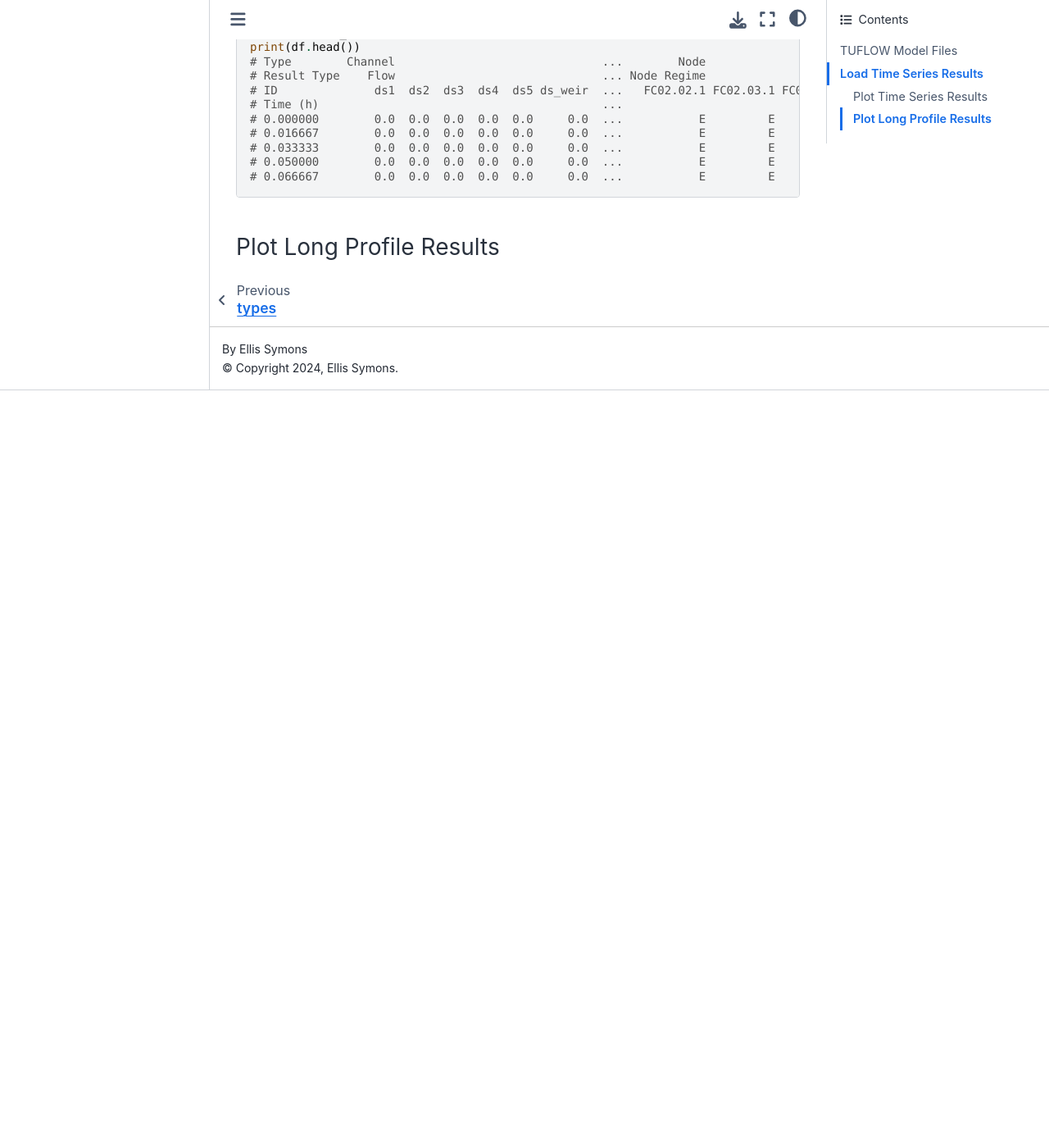
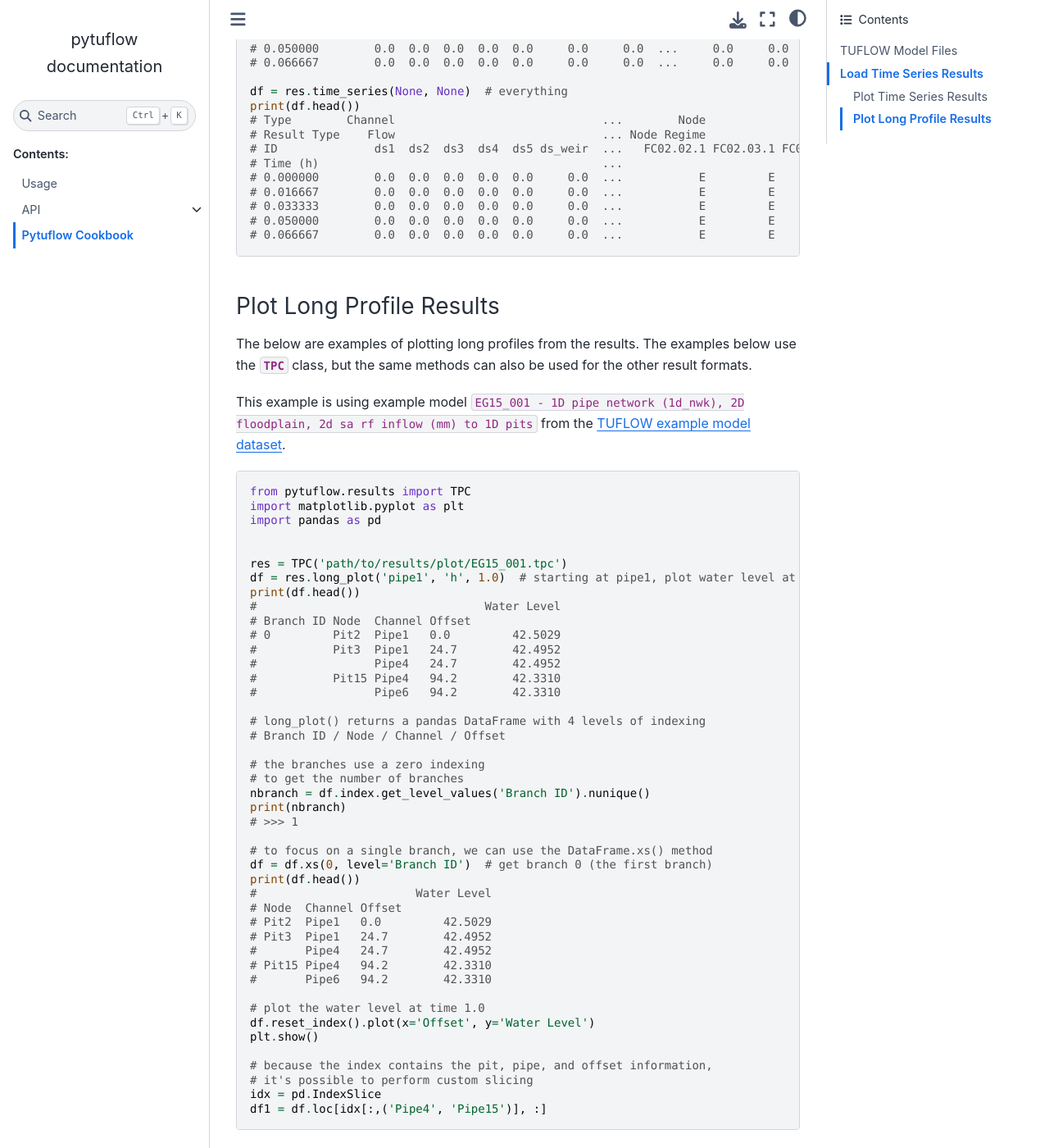
Before and after one commit to TUFLOW-Support/PyTuflow, a Sphinx documentation site: the page built from docs/cookbook.rst, in a window 1280 px wide and 1400 px high, scrolled down 12451 px. Shown: the whole window at 82% size. Built offline with Sphinx 7.4.7 and the Sphinx Book theme 1.1.4, drawn with Linux system fonts in a browser that asks for light colours; before the commit the page ends 12927 px from its top, so only the background shows below that; some of the changed text lies outside the part shown.

```diff
--- a/docs/cookbook.rst
+++ b/docs/cookbook.rst
@@ -550,13 +550,16 @@
 The examples below use the :class:`TPC <pytuflow.results.TPC>` class, but the same methods can also be used
 for the other result formats.
 
+This example is using example model :code:`EG14_001 - 1D river (1d_nwk), 2D floodplain` from the
+`TUFLOW example model dataset <https://wiki.tuflow.com/TUFLOW_Example_Models#Multiple_Domain_Model_Design>`_.
+
 .. code-block:: python
 
    from pytuflow.results import TPC
    import matplotlib.pyplot as plt
 
 
-   res = TPC('path/to/results.tpc')
+   res = TPC('path/to/results/plot/EG14_001.tpc')
    df = res.time_series('FC01.34', 'Flow')
    print(df.head())
    # Type        Channel
@@ -701,3 +704,57 @@
 
 Plot Long Profile Results
 ~~~~~~~~~~~~~~~~~~~~~~~~~
+
+The below are examples of plotting long profiles from the results.
+The examples below use the :class:`TPC <pytuflow.results.TPC>` class, but the same methods can also be used
+for the other result formats.
+
+This example is using example model :code:`EG15_001 - 1D pipe network (1d_nwk), 2D floodplain, 2d sa rf inflow (mm) to 1D pits`
+from the `TUFLOW example model dataset <https://wiki.tuflow.com/TUFLOW_Example_Models#Multiple_Domain_Model_Design>`_.
+
+.. code-block:: python
+
+   from pytuflow.results import TPC
+   import matplotlib.pyplot as plt
+   import pandas as pd
+
+
+   res = TPC('path/to/results/plot/EG15_001.tpc')
+   df = res.long_plot('pipe1', 'h', 1.0)  # starting at pipe1, plot water level at timestep 1.0 hrs
+   print(df.head())
+   #                                 Water Level
+   # Branch ID Node  Channel Offset
+   # 0         Pit2  Pipe1   0.0         42.5029
+   #           Pit3  Pipe1   24.7        42.4952
+   #                 Pipe4   24.7        42.4952
+   #           Pit15 Pipe4   94.2        42.3310
+   #                 Pipe6   94.2        42.3310
+
+   # long_plot() returns a pandas DataFrame with 4 levels of indexing
+   # Branch ID / Node / Channel / Offset
+
+   # the branches use a zero indexing
+   # to get the number of branches
+   nbranch = df.index.get_level_values('Branch ID').nunique()
+   print(nbranch)
+   # >>> 1
+
+   # to focus on a single branch, we can use the DataFrame.xs() method
+   df = df.xs(0, level='Branch ID')  # get branch 0 (the first branch)
+   print(df.head())
+   #                       Water Level
+   # Node  Channel Offset
+   # Pit2  Pipe1   0.0         42.5029
+   # Pit3  Pipe1   24.7        42.4952
+   #       Pipe4   24.7        42.4952
+   # Pit15 Pipe4   94.2        42.3310
+   #       Pipe6   94.2        42.3310
+
+   # plot the water level at time 1.0
+   df.reset_index().plot(x='Offset', y='Water Level')
+   plt.show()
+
+   # because the index contains the pit, pipe, and offset information,
+   # it's possible to perform custom slicing
+   idx = pd.IndexSlice
+   df1 = df.loc[idx[:,('Pipe4', 'Pipe15')], :]
--- a/pytuflow/__init__.py
+++ b/pytuflow/__init__.py
@@ -29,4 +29,4 @@
 
 
 name = 'PyTuflow'
-__version__ = '0.0.62'
+__version__ = '0.0.63'
```
Also changed, not shown: 3 other files.
